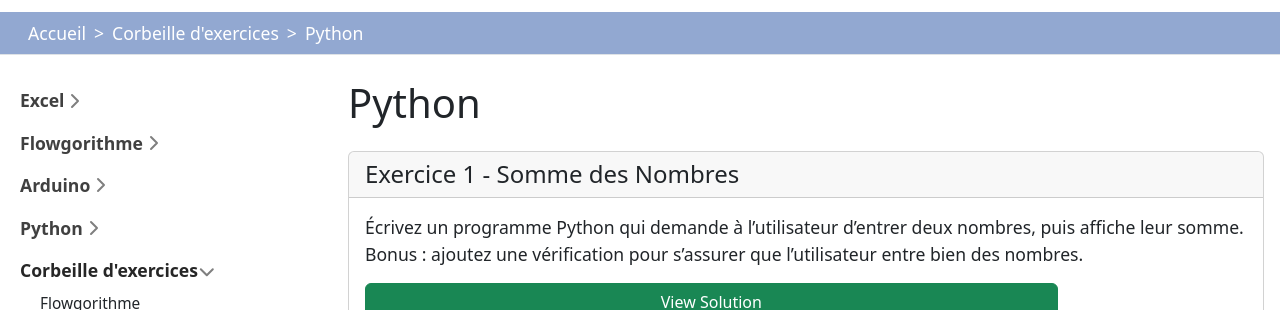
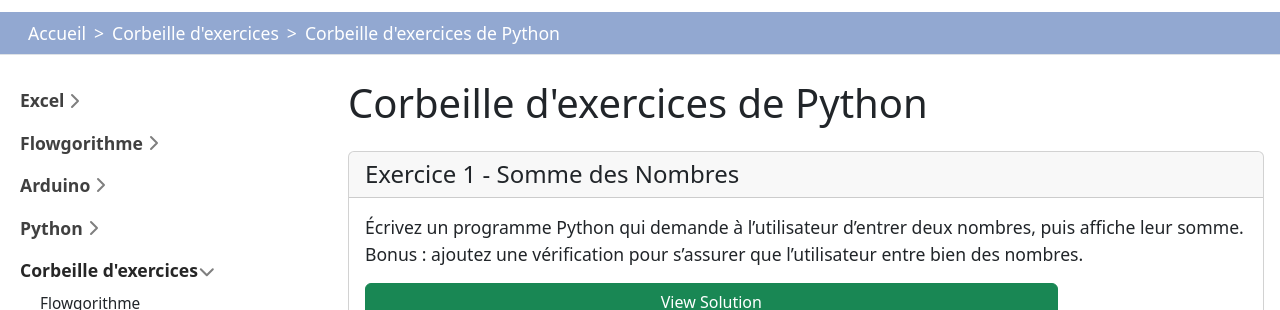
Before and after one commit to rohanfosse/CPIA1-info, a Jekyll site: the page built from content/04-Corbeille/03-Python.md, in a window 1280 px wide and 900 px high, cut to the strip 120-430 px from the top of the window. Built offline with Jekyll 4.4.1, drawn with Linux system fonts in a browser that asks for light colours; nearby versions of some CDN libraries; Markdown is read by kramdown in place of the engine named in the settings; some of the changed text lies outside the part shown.

Commit message:
correct typo

````diff
--- a/content/04-Corbeille/03-Python.md
+++ b/content/04-Corbeille/03-Python.md
@@ -1,7 +1,7 @@
 ---
 section: Corbeille d'exercices
 nav_order: 3
-title: Python
+title: Corbeille d'exercices de Python
 topics: Python; Exercices
 ---
 
@@ -14,7 +14,7 @@ try:
 except ValueError:
     print('Veuillez entrer des nombres valides.')
 ```
-# Le bloc `try-except` vérifie si l'entrée est un entier et gère les erreurs si l'utilisateur entre autre chose.
+Le bloc `try-except` vérifie si l'entrée est un entier et gère les erreurs si l'utilisateur entre autre chose.
 " %}
 
 ---
@@ -25,7 +25,7 @@ n = int(input('Entrez un nombre pour afficher sa table de multiplication : '))
 for i in range(1, 11):  # Boucle de 1 à 10
     print(f'{n} x {i} = {n * i}')
 ```
-# La boucle `for` parcourt chaque valeur de 1 à 10 et calcule le produit en temps réel.
+La boucle `for` parcourt chaque valeur de 1 à 10 et calcule le produit en temps réel.
 " %}
 
 ---
@@ -39,7 +39,7 @@ if mot in phrase:
 else:
     print('Le mot est absent.')
 ```
-# L'opérateur `in` permet de vérifier facilement si un mot est dans une phrase.
+L'opérateur `in` permet de vérifier facilement si un mot est dans une phrase.
 " %}
 
 ---
@@ -86,7 +86,7 @@ while True:
     else:
         print('Option invalide.')
 ```
-# Le programme utilise un dictionnaire pour stocker les contacts et un menu interactif pour naviguer.
+Le programme utilise un dictionnaire pour stocker les contacts et un menu interactif pour naviguer.
 " %}
 
 ---
@@ -98,7 +98,7 @@ nombres = [int(x) for x in nombres]
 print('Tri croissant :', sorted(nombres))
 print('Tri décroissant :', sorted(nombres, reverse=True))
 ```
-# La fonction `sorted` retourne une liste triée, et l'option `reverse=True` inverse l'ordre.
+La fonction `sorted` retourne une liste triée, et l'option `reverse=True` inverse l'ordre.
 " %}
 
 ---
@@ -121,7 +121,7 @@ while tentative != nombre_a_deviner:
     else:
         print('Bravo ! Vous avez deviné le nombre.')
 ```
-# Le module `random` génère un nombre aléatoire, et une boucle `while` continue jusqu'à ce que l'utilisateur devine.
+Le module `random` génère un nombre aléatoire, et une boucle `while` continue jusqu'à ce que l'utilisateur devine.
 " %}
 
 ---
@@ -139,7 +139,5 @@ try:
 except FileNotFoundError:
     print('Fichier introuvable.')
 ```
-# Le mode `with open()` garantit que le fichier sera fermé après lecture, et `strip()` enlève les espaces superflus.
+Le mode `with open()` garantit que le fichier sera fermé après lecture, et `strip()` enlève les espaces superflus.
 " %}
-
-$
````
